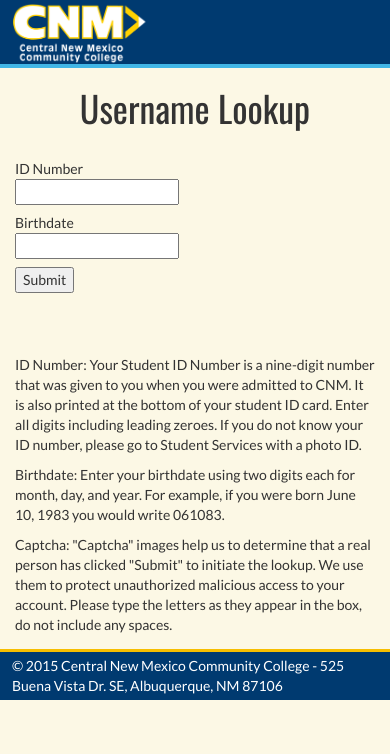
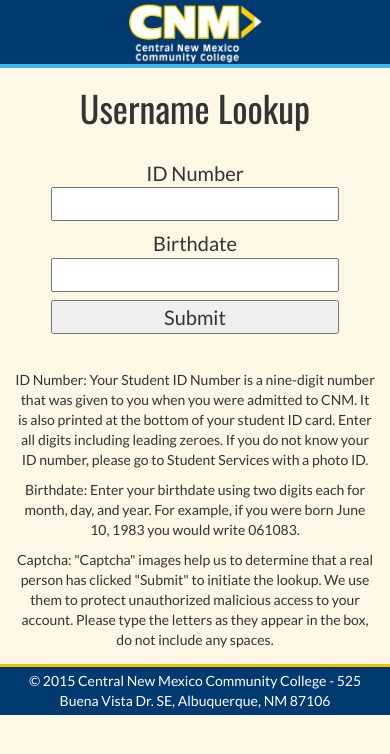
Before and after one commit to RPJarvis/username_lookup, a Django app: page / in a window 390 px wide. Shown: the top 754 px of the page. Run offline with Django 3.2, Linux system fonts and the light colour scheme; some libraries are stand-ins or nearby versions.

Commit message:
add some css

```diff
--- a/username_lookup/static/css/styles.css
+++ b/username_lookup/static/css/styles.css
@@ -70,3 +70,33 @@
     margin-right: 0;
     margin-left: 0;
 }
+
+@media (max-width: 580px) {
+   html{
+       text-align: center;
+   }
+   input {
+       height: 34px;
+       width: 80%;
+   }
+   form {
+       font-size: 20px;
+   }
+   #error {
+       margin-bottom: 8px;
+   }
+   #form-container {
+       padding-bottom: 8px;
+   }
+   #instructions {
+       padding-top: 8px;
+   }
+   #recaptcha_response_field {
+       font-size: 18px;
+   }
+   #recaptcha_widget_div {
+       width: 80%;
+       margin-left: 10%;
+       margin-right: 10%;
+   }
+}
```
